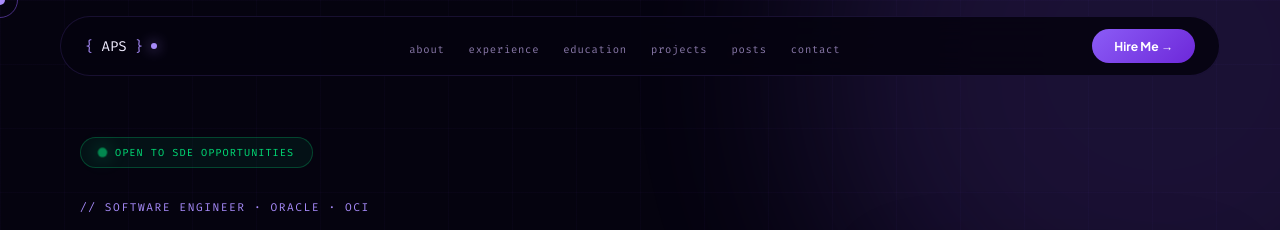
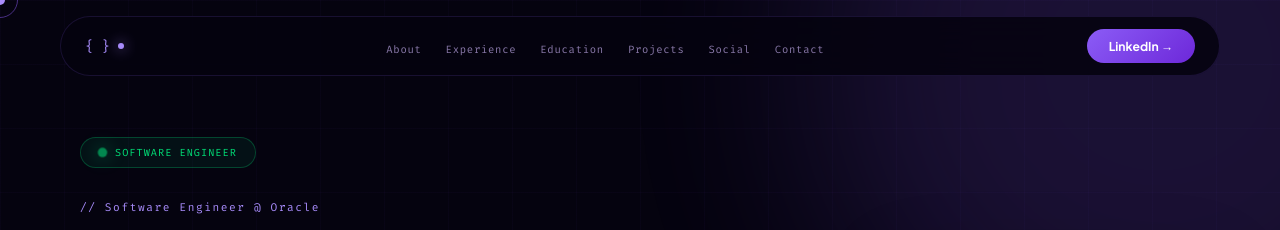
Before and after one commit to arnav7777/arnavpratapsingh, a plain HTML site: page portfolio.html in a window 1280 px wide. Shown: the top 230 px of the page. Drawn offline with Linux system fonts and the light colour scheme.

Commit message:
push changes

```diff
--- a/portfolio.html
+++ b/portfolio.html
@@ -207,20 +207,20 @@ footer{border-top:1px solid var(--border);padding:26px 80px;display:flex;justify
 <div class="orb orb1"></div><div class="orb orb2"></div>
 
 <nav>
-  <div class="logo"><span class="logo-b">{</span>APS<span class="logo-b">}</span><div class="logo-dot"></div></div>
+  <div class="logo"><span class="logo-b">{</span><span class="logo-b">}</span><div class="logo-dot"></div></div>
   <ul class="nav-links">
-    <li><a href="#about">about</a></li><li><a href="#experience">experience</a></li>
-    <li><a href="#education">education</a></li><li><a href="#projects">projects</a></li>
-    <li><a href="#posts">posts</a></li><li><a href="#contact">contact</a></li>
+    <li><a href="#about">About</a></li><li><a href="#experience">Experience</a></li>
+    <li><a href="#education">Education</a></li><li><a href="#projects">Projects</a></li>
+    <li><a href="#posts">Social</a></li><li><a href="#contact">Contact</a></li>
   </ul>
-  <a href="/cdn-cgi/l/email-protection#4b2a39252a3d3b392a3f2a3b7c7c7c7c0b2c262a222765282426" class="nav-hire">Hire Me →</a>
+  <a href="https://www.linkedin.com/in/arnav-pratap-singh-29b912282/" target="_blank" class="nav-hire">LinkedIn →</a>
 </nav>
 
 <section id="hero">
   <div class="hero-bg-word">Dev</div>
   <div class="hero-left">
-    <div class="hero-status reveal"><div class="s-dot"></div><span class="s-text">OPEN TO SDE OPPORTUNITIES</span></div>
-    <div class="hero-eyebrow reveal">// SOFTWARE ENGINEER · ORACLE · OCI</div>
+    <div class="hero-status reveal"><div class="s-dot"></div><span class="s-text">SOFTWARE ENGINEER</span></div>
+    <div class="hero-eyebrow reveal">// Software Engineer @ Oracle </div>
     <h1 class="hero-name reveal"><span class="n1">Arnav</span><span class="n2">Pratap Singh</span></h1>
     <div class="hero-sub reveal"><span id="typed"></span><span class="blink"></span></div>
     <p class="hero-desc reveal">Software Engineer at Oracle, working on enterprise-grade infrastructure and cloud deployments across major banking clients. Backed by a strong foundation in Java, Oracle DB, and the full Oracle tech stack — with hands-on delivery in production DevOps and a drive to grow deeper into software engineering.</p>
```
